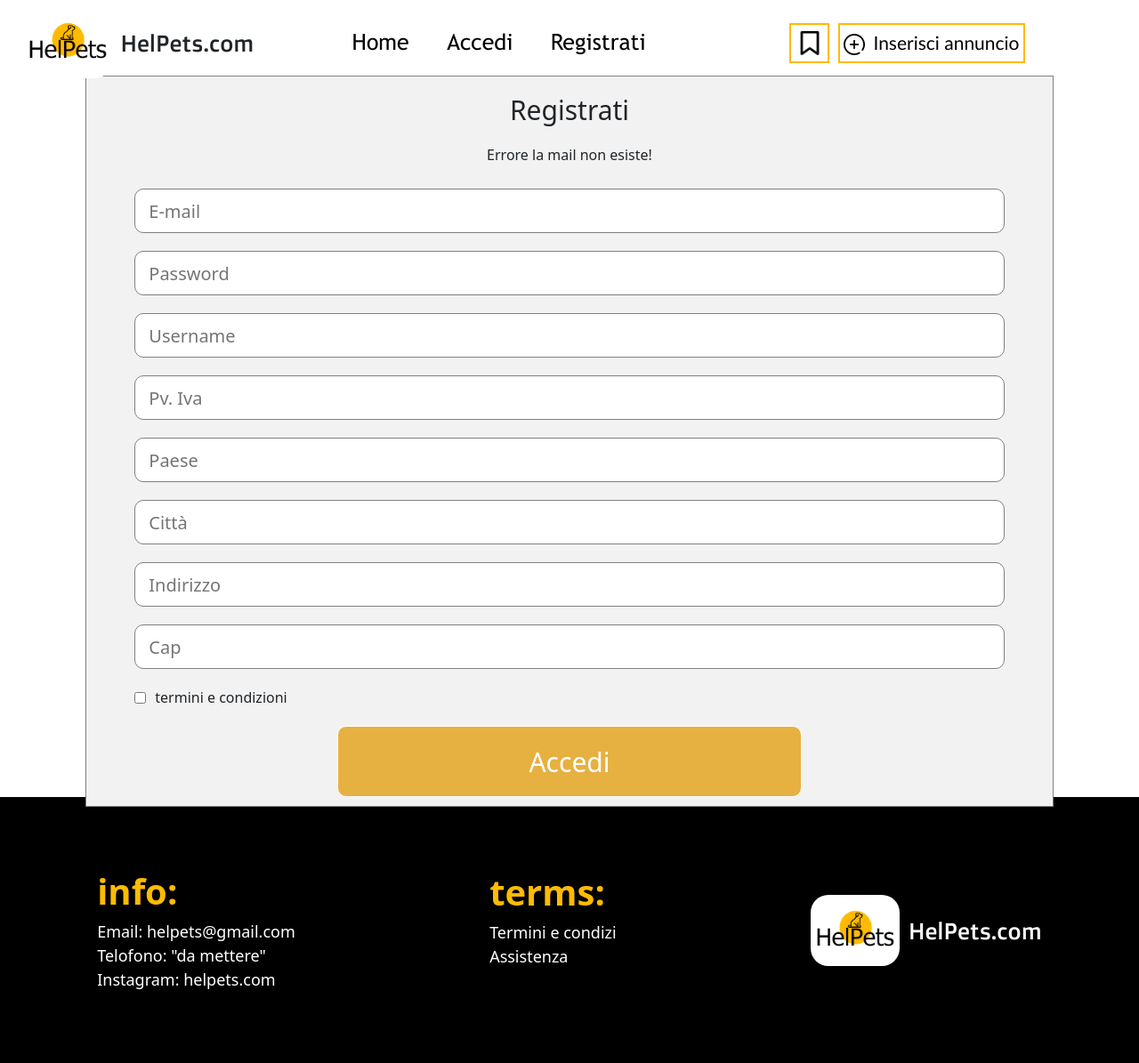
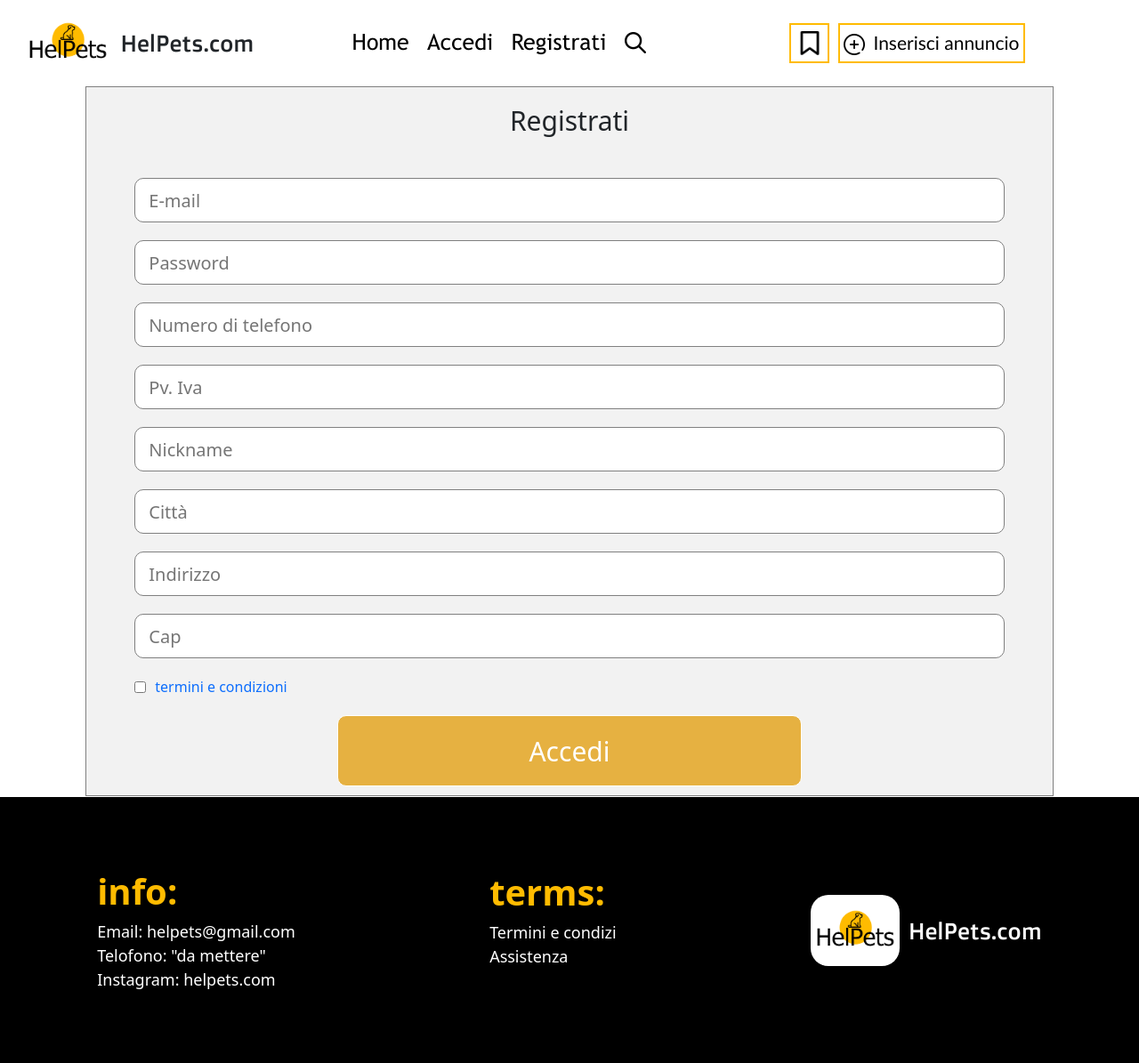
Before and after one commit to manuelcannone/helpets, a Django app: template templates/registerKennel.html in a window 1280 px wide. Shown: the top 1195 px of the page at 89% size. Run offline with Django 3.2, Linux system fonts and the light colour scheme; the template is opened without the code that fills it, so the values that code supplies are empty; some libraries are stand-ins or nearby versions.

Commit message:
kennel auth middle

```diff
--- a/authentication/urls.py
+++ b/authentication/urls.py
@@ -4,5 +4,6 @@ from . import views as template
 urlpatterns = [
     path("register/", template.register, name="register"),
     path("logout/", template.logoutRoute, name="logout" ),
-    path("login/", template.loginRoute, name="login" )
+    path("login/", template.loginRoute, name="login" ),
+    path("loginKennel/", template.kennelLogin, name="loginKennel" ),
 ]
--- a/templates/base.html
+++ b/templates/base.html
@@ -111,7 +111,7 @@
 
 
                     <a class="menu-search-a" href="{% url 'search' %}"><li><b>Cerca<img src="{% static '/img/search.png' %}"></b></li></a>
-                    <a href="#"><li class="saves-li"><b>Inserisci annuncio</b></li></a>
+                    <a href="{% url 'loginKennel'  %}"><li class="saves-li"><b>Inserisci annuncio</b></li></a>
                     <a href="#" data-bs-toggle="offcanvas" data-bs-target="#offcanvasRight" aria-controls="offcanvasRight"><li class="saves-li"><img alt="image not found" src="{% static '/img/bookmark.png' %}"></li></a>
                 </ul>
                 </div>
@@ -155,7 +155,7 @@
                     </div>
                 </a>
 
-                <a href="#">
+                <a href="{% url 'loginKennel'  %}">
                     <div class="addAnnouncement">
                         <img alt="image not found" src="{% static '/img/plus.png' %}">
                         <p>Inserisci annuncio</p>
--- a/templates/registerKennel.html
+++ b/templates/registerKennel.html
@@ -1,171 +1,17 @@
-<!DOCTYPE html>
-<html lang="en">
-<head>
-    <meta charset="UTF-8">
-    <meta http-equiv="X-UA-Compatible" content="IE=edge">
-    <meta name="viewport" content="width=device-width, initial-scale=1.0">
-    <title>Register kennel</title>
+{% extends 'base.html' %}
+{% load static %}
 
-    <link rel="stylesheet" href="../static/css/auth.css">
-    <link rel="stylesheet" href="../static/css/registerKennel.css">
-    <link rel="stylesheet" href="../static/css/base.css">
-    <link rel="stylesheet" href="../static/dependancy/bootstrap.min.css">
-    <link rel="stylesheet" href="../static/dependancy/animate.min.css">
+    {% block head %}
 
+        <title>Register kennel</title>
+    {% endblock head %}
 
+    {% block style %}
+        <link rel="stylesheet" href="{% static '/css/auth.css' %}">
+        <link rel="stylesheet" href="{% static '/css/registerKennel.css' %}">
+    {% endblock style %}
 
-
-</head>
-<body>
-
-    <div class="navbar">
-        <nav role="navigation">
-            <div id="menuToggle">
-
-              <input type="checkbox" />
-
-              <span></span>
-              <span></span>
-              <span></span>
-
-              <ul id="menu">
-                <a href="#"><li><b>Accedi</b></li></a>
-                <a href="#"><li><b>Registrati</b></li></a>
-                <a href="#"><li class="saves-li"><b>Inserisci annuncio</b></li></a>
-                <a href="#" data-bs-toggle="offcanvas" data-bs-target="#offcanvasRight" aria-controls="offcanvasRight"><li class="saves-li"><img alt="image not found" src="../static/img/bookmark.png"></li></a>
-              </ul>
-            </div>
-          </nav>
-
-          <div class="p-menu">
-              <p>Menù</p>
-          </div>
-
-        <div class="leftContent-nav">
-            <div class="navLogo">
-                <div class="imgBack">
-                    <img alt="image not found" src="../static/img/logoHelPets.png">
-                </div>
-                <p>HelPets.com</p>
-            </div>
-
-
-            <div class="navItems">
-                <a href="#"><p>Home</p></a>
-                <a href="#"><p>Accedi</p></a>
-                <a href="#"><p>Registrati</p></a>
-            </div>
-        </div>
-
-
-        <div class="rightContent-nav animate__animated animate__fadeInRight">
-
-            <a href="#" data-bs-toggle="offcanvas" data-bs-target="#offcanvasRight" aria-controls="offcanvasRight">
-                <div class="saves">
-                    <img alt="image not found" src="../static/img/bookmark.png">
-                </div>
-            </a>
-
-            <a href="#">
-                <div class="addAnnouncement">
-                    <img alt="image not found" src="../static/img/plus.png">
-                    <p>Inserisci annuncio</p>
-                </div>
-            </a>
-        </div>
-    </div>
-
-     <!-- saved announcement list -->
-
-     <div class="offcanvas offcanvas-end" tabindex="-1" id="offcanvasRight" aria-labelledby="offcanvasRightLabel">
-        <div class="offcanvas-header">
-            <h5 id="offcanvasRightLabel">Annunci salvati</h5>
-            <img class="btn-close text-reset" data-bs-dismiss="offcanvas" aria-label="Close" src="../static/img/close.png">
-        </div>
-
-        <div class="offcanvas-body">
-            <div class="save-announcement">
-                <div class="img-save-announcement-box">
-                    <div class="img-save-announcement">
-                        <img alt="image not found" src="../static/img/saveAnnouncementDog.jpg">
-                    </div>
-                </div>
-
-                <div class="save-announcement-buttons">
-                    <a href="#"><button class="visitButton">Visita</button></a>
-                    <a href="#"><button class="removeButton">Rimuovi</button></a>
-                </div>
-            </div>
-
-            <div class="save-announcement">
-                <div class="img-save-announcement-box">
-                    <div class="img-save-announcement">
-                        <img alt="image not found" src="../static/img/saveAnnouncementDog.jpg">
-                    </div>
-                </div>
-
-                <div class="save-announcement-buttons">
-                    <a href="#"><button class="visitButton">Visita</button></a>
-                    <a href="#"><button class="removeButton">Rimuovi</button></a>
-                </div>
-            </div>
-
-            <div class="save-announcement">
-                <div class="img-save-announcement-box">
-                    <div class="img-save-announcement">
-                        <img alt="image not found" src="../static/img/saveAnnouncementDog.jpg">
-                    </div>
-                </div>
-
-                <div class="save-announcement-buttons">
-                    <a href="#"><button class="visitButton">Visita</button></a>
-                    <a href="#"><button class="removeButton">Rimuovi</button></a>
-                </div>
-            </div>
-
-            <div class="save-announcement">
-                <div class="img-save-announcement-box">
-                    <div class="img-save-announcement">
-                        <img alt="image not found" src="../static/img/saveAnnouncementDog.jpg">
-                    </div>
-                </div>
-
-                <div class="save-announcement-buttons">
-                    <a href="#"><button class="visitButton">Visita</button></a>
-                    <a href="#"><button class="removeButton">Rimuovi</button></a>
-                </div>
-            </div>
-
-            <div class="save-announcement">
-                <div class="img-save-announcement-box">
-                    <div class="img-save-announcement">
-                        <img alt="image not found" src="../static/img/saveAnnouncementDog.jpg">
-                    </div>
-                </div>
-
-                <div class="save-announcement-buttons">
-                    <a href="#"><button class="visitButton">Visita</button></a>
-                    <a href="#"><button class="removeButton">Rimuovi</button></a>
-                </div>
-            </div>
-
-            <div class="save-announcement">
-                <div class="img-save-announcement-box">
-                    <div class="img-save-announcement">
-                        <img alt="image not found" src="../static/img/saveAnnouncementDog.jpg">
-                    </div>
-                </div>
-
-                <div class="save-announcement-buttons">
-                    <a href="#"><button class="visitButton">Visita</button></a>
-                    <form><button class="removeButton">Rimuovi</button></form>
-                </div>
-            </div>
-        </div>
-    </div>
-
-
-    <!-- START BODY -->
+    {% block body %}
 
     <div class="whiteContainer">
         <div class="loginContainer">
@@ -183,26 +29,58 @@
 
              <div class="formContainer">
                 <h2>Registra il tuo canile</h2>
-                <p id="hiddenParagraph"> <a href="#">Errore la mail non esiste!</a> </p>
+                <div id="hiddenContainer" >
+                    {% if messages %}
+                        {% for message in messages %}
+                            {% if message.tags == "error" %}
 
+                                    <p>{{message}}</p>
+                            {% endif %}
+
+                        {% endfor %}
+                    {% else %}
+                    <p></p>
+                    {% endif %}
+                    </div>
+
+                <form method="POST">
+                    {% csrf_token %}
                 <div class="kennelInputContainer">
 
+
+
                     <div class="inputContainer">
-                            <input type="email" placeholder="E-mail">
-                            <input type="password" placeholder="Password">
-                            <input type="text" placeholder="Username">
-                            <input type="text" placeholder="Pv. Iva">
+
+                            {% if request.user.is_authenticated %}
+                                <input type="email" name="username"  placeholder="E-mail" disabled >
+                                <input type="password" name="password1" placeholder="Password" disabled >
+
+                            {% else %}
+                                <input type="email" name="username"  placeholder="E-mail">
+                                <input type="password"  name="password1" placeholder="Password" >
+                            {% endif %}
+
+
+                            <input type="text" name="phone"  placeholder="Numero di telefono">
+                            <input type="text" name="iva"  placeholder="Pv. Iva">
 
                             <div class="textContainer">
-                               <input type="checkbox" > <p>termini e condizioni</p>
+                               <input type="checkbox" > <p> <a href="#">termini e condizioni</a> </p>
                             </div>
+
+
+
                     </div>
 
                     <div class="inputContainer">
-                        <input type="text" placeholder="Paese">
-                        <input type="text" placeholder="Città">
-                        <input type="text" placeholder="Indirizzo">
-                        <input type="text" placeholder="Cap">
+
+
+
+                        <input type="text" name="nickname" placeholder="Nickname">
+                        <input type="text" name="city" placeholder="Città">
+                        <input type="text" name="address" placeholder="Indirizzo">
+                        <input type="text" name="cap" placeholder="Cap">
+
 
 
                     </div>
@@ -214,36 +92,70 @@
                 </div>
             </div>
 
+        </form>
+
         </div>
 
         <div class="FormContainerMobile">
             <div class="formContainer">
                 <h2>Registrati</h2>
-                <p id="hiddenParagraph" >Errore la mail non esiste!</p>
+                <div id="hiddenContainer" >
+                    {% if messages %}
+                    {% for message in messages %}
+                        {% if message.tags == "error" %}
+
+                                <p>{{message}}</p>
+                        {% endif %}
+
+                            {% endfor %}
+                        {% else %}
+                        <p></p>
+                        {% endif %}
+                    </div>
+
+            <form method="POST">
+                {% csrf_token %}
                 <div class="inputContainer">
-                        <input type="email" placeholder="E-mail">
-                        <input type="password" placeholder="Password">
-                        <input type="text" placeholder="Username">
-                        <input type="text" placeholder="Pv. Iva">
+
+
+
+                    {% if request.user.is_authenticated %}
+                    <input type="email" name="username"  placeholder="E-mail" disabled >
+                    <input type="password" name="password1" placeholder="Password" disabled >
+
+                    {% else %}
+                        <input type="email" name="username"  placeholder="E-mail">
+                        <input type="password"  name="password1" placeholder="Password" >
+                    {% endif %}
+
+
+                    <input type="text" name="phone"  placeholder="Numero di telefono">
+                    <input type="text" name="iva"  placeholder="Pv. Iva">
 
                         <!-- <p> <a href="#"> se possiedi un canile clicca qui </a></p> -->
                 </div>
 
                 <div class="inputContainer">
-                    <input type="text" placeholder="Paese">
-                    <input type="text" placeholder="Città">
-                    <input type="text" placeholder="Indirizzo">
-                    <input type="text" placeholder="Cap">
+
+
+                    <input type="text" name="nickname" placeholder="Nickname">
+                    <input type="text" name="city" placeholder="Città">
+                    <input type="text" name="address" placeholder="Indirizzo">
+                    <input type="text" name="cap" placeholder="Cap">
 
                     <div class="textContainer">
-                        <input type="checkbox" > <p>termini e condizioni</p>
+                        <input type="checkbox" > <p> <a href="#">termini e condizioni</a> </p>
                      </div>
+
 
                 </div>
 
                 <div class="inputButton">
                     <button class="button registerButton">Accedi</button>
                 </div>
+
+            </form>
+
             </div>
         </div>
 
```
Also changed, not shown: other parts of templates/registerKennel.html (+1 -34 lines), authentication/models.py (+13 -6 lines), authentication/views.py (+65 -0 lines), db.sqlite3.
